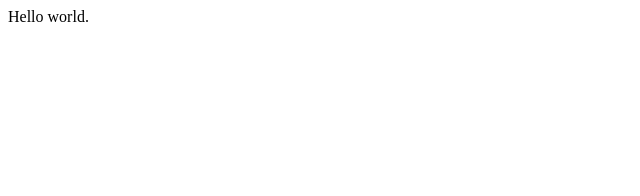
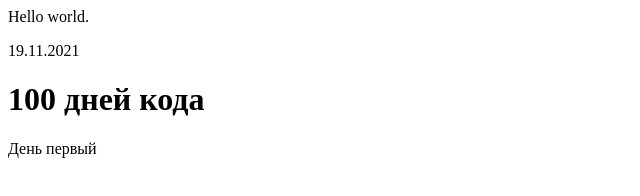
Before and after one commit to ammorozov/ammorozov.github.io, a plain HTML site: page index.html in a window 1280 px wide. Shown: the whole page, without its empty margins (0-640 px from the left). Drawn offline with Linux system fonts and the light colour scheme.

Commit message:
Update index.html

```diff
--- a/index.html
+++ b/index.html
@@ -6,5 +6,11 @@
   <body>
 
     Hello world.
+     <div><p><time datetime="2010-11-19">19.11.2021</time></p>
+        <h1>100 дней кода</h1>
+        <p>День первый</p>
+
+
+    </div>
   </body>
 </html>
```
